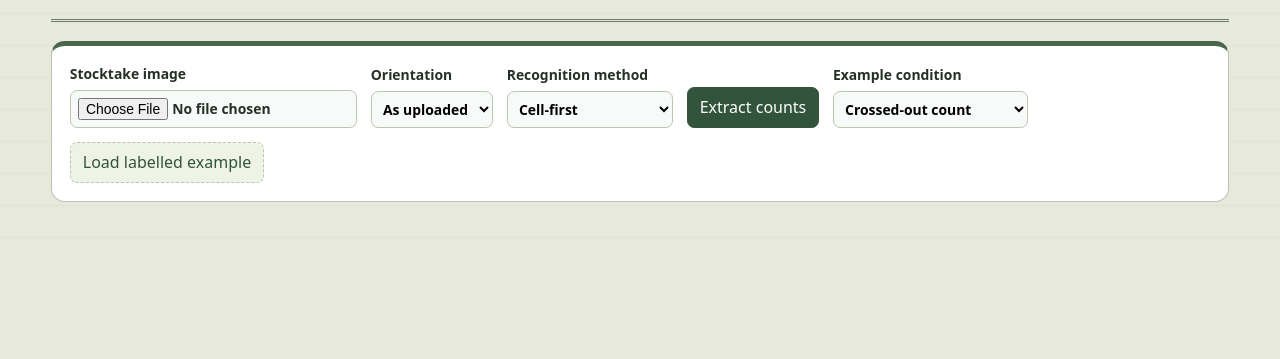
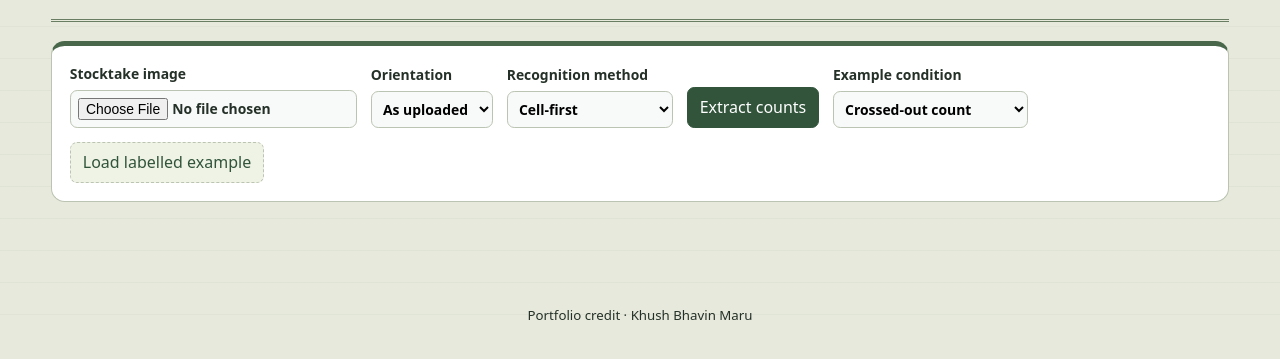
Before and after one commit to Khushx11/handwritten-inventory-digitiser, a plain HTML site: page inventory/web/index.html in a window 1280 px wide. Shown: the part 195-554 px from the top of the page. Drawn offline with Linux system fonts and the light colour scheme.

Commit message:
Show the portfolio credit in the frontend

```diff
--- a/inventory/web/index.html
+++ b/inventory/web/index.html
@@ -70,6 +70,6 @@
         </section>
       </div>
     </section>
-  </main>
+  </main><footer class="project-credit">Portfolio credit · Khush Bhavin Maru</footer>
 </body>
 </html>
--- a/inventory/web/style.css
+++ b/inventory/web/style.css
@@ -36,3 +36,5 @@ header .brand {font-family:ui-monospace,monospace;text-transform:uppercase;lette
 @media(max-width:800px){header::after{display:none}}
 :focus-visible {outline:3px solid currentColor;outline-offset:3px}
 @media(prefers-reduced-motion:reduce){*,*::before,*::after{animation-duration:.01ms!important;transition-duration:.01ms!important}}
+
+.project-credit { max-width: 80rem; margin: 1.5rem auto 0; padding: .85rem 1rem 1.25rem; text-align: center; font-size: .83rem; }
```
